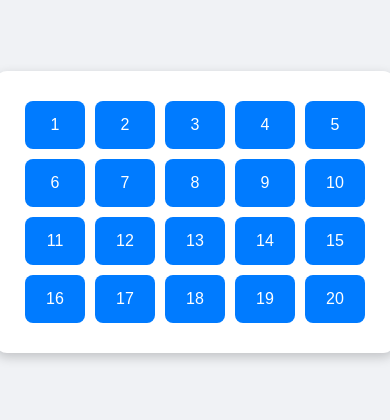
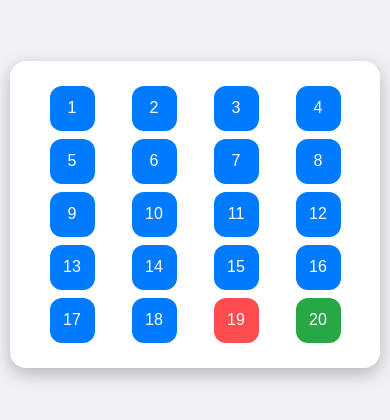
Before and after one commit to RupeshBhulode/popo, a plain HTML site: page frontend/login.html in a window 390 px wide. Shown: the part 218-638 px from the top of the page. Drawn offline with Linux system fonts and the light colour scheme.

Commit message:
Update login.html

```diff
--- a/frontend/login.html
+++ b/frontend/login.html
@@ -8,49 +8,59 @@
   display: flex;
   justify-content: center;
   align-items: center;
-      height: 100vh;
+  min-height: 100vh;
   font-family: Arial, sans-serif;
   background-color: #f0f2f5;
+  margin: 0;
+  padding: 10px;
 }
 
 .login-box {
   background: white;
-      padding: 30px;
-      border-radius: 12px;
-      box-shadow: 0 4px 12px rgba(0,0,0,0.2);
+  padding: 25px;
+  border-radius: 16px;
+  box-shadow: 0 6px 18px rgba(0,0,0,0.25);
   text-align: center;
-      width: 360px;
+  width: 95%;
+  max-width: 360px; /* mobile-friendly */
 }
 
 h2 {
   margin-bottom: 20px;
+  font-size: 22px;
+  color: #333;
 }
 
+/* Password display */
 #passwordDisplay {
-      height: 30px;
+  height: 40px;
   margin-bottom: 20px;
-      letter-spacing: 4px;
-      font-size: 18px;
+  letter-spacing: 6px;
+  font-size: 20px;
   border-bottom: 2px solid #007bff;
   text-align: center;
   color: transparent; /* hide characters */
   text-shadow: 0 0 0 black; /* shows as dots */
 }
 
+/* Number grid */
 .num-grid {
   display: grid;
-      grid-template-columns: repeat(5, 60px);
+  grid-template-columns: repeat(5, 1fr);
   grid-gap: 10px;
-      justify-content: center;
+  justify-items: center;
 }
 
+/* Number buttons */
 .num-btn {
-      padding: 15px 0;
+  width: 50px;
+  height: 50px;
+  padding: 0;
   background-color: #007bff;
   color: white;
   border: none;
-      border-radius: 8px;
-      font-size: 16px;
+  border-radius: 12px;
+  font-size: 18px;
   cursor: pointer;
   transition: background 0.2s;
 }
@@ -59,27 +69,70 @@
   background-color: #0056b3;
 }
 
+/* Delete & Check buttons */
+.delete-btn,
+.check-btn {
+  width: 50px;
+  height: 50px;
+  border-radius: 12px;
+  font-size: 16px;
+  color: white;
+  border: none;
+  cursor: pointer;
+  transition: background 0.2s;
+}
+
 .delete-btn {
-      background-color: #007bff;
+  background-color: #ff4d4f;
 }
 
 .delete-btn:hover {
-      background-color: #007bff;
+  background-color: #cc0000;
 }
 
 .check-btn {
-      background-color: #007bff;
+  background-color: #28a745;
 }
 
 .check-btn:hover {
-      background-color: #007bff;
+  background-color: #218838;
 }
 
+/* Error message */
 .error {
-      color: rgb(13, 74, 242);
+  color: red;
   margin-top: 10px;
   display: none;
+  font-size: 14px;
+  word-wrap: break-word;
 }
+
+/* Responsive for smaller screens */
+@media (max-width: 400px) {
+  .num-grid {
+    grid-template-columns: repeat(4, 1fr);
+    grid-gap: 8px;
+  }
+
+  .num-btn,
+  .delete-btn,
+  .check-btn {
+    width: 45px;
+    height: 45px;
+    font-size: 16px;
+  }
+
+  #passwordDisplay {
+    height: 35px;
+    font-size: 18px;
+    letter-spacing: 4px;
+  }
+
+  h2 {
+    font-size: 20px;
+  }
+}
+
   </style>
 </head>
 <body>
```
Lines whose indentation alone changed are shown as unchanged.
